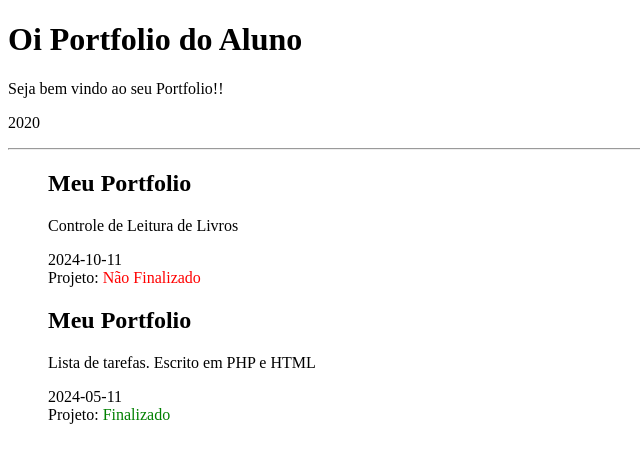
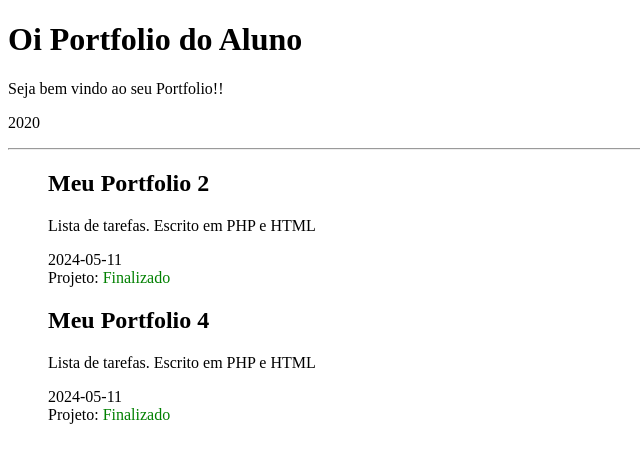
Before and after one commit to rocketseat-education/php-portfolio-dev, a PHP site: page / in a window 1280 px wide. Shown: the top 463 px of the page, without its empty margins (0-640 px from the left). Run offline with PHP 8.4, Linux system fonts and the light colour scheme.

Commit message:
O que são filtros

```diff
--- a/portifolio/index.php
+++ b/portifolio/index.php
@@ -27,15 +27,25 @@
 
         $projetos = [
             [
-
-                "titulo" => "Meu Portfolio",
+                "titulo" => "Meu Portfolio 1",
                 "finalizado" => true,
                 "data" => "2024-10-11",
                 "descricao" => "Controle de Leitura de Livros",
             ],
             [
-
-                "titulo" => "Meu Portfolio",
+                "titulo" => "Meu Portfolio 2",
+                "finalizado" => false,
+                "data" => "2024-05-11",
+                "descricao" => "Lista de tarefas. Escrito em PHP e HTML",
+            ],
+            [
+                "titulo" => "Meu Portfolio 3",
+                "finalizado" => true,
+                "data" => "2024-05-11",
+                "descricao" => "Lista de tarefas. Escrito em PHP e HTML",
+            ],
+            [
+                "titulo" => "Meu Portfolio 4",
                 "finalizado" => false,
                 "data" => "2024-05-11",
                 "descricao" => "Lista de tarefas. Escrito em PHP e HTML",
@@ -50,6 +60,21 @@
             return '<span style="color: red;">Não Finalizado</span>';
         }
 
+        function filtrarProjetos($listaDeProjetos, $finalizado = null){
+            if (is_null($finalizado)){
+                return $listaDeProjetos;
+            }
+
+            $filtrados = [];
+
+            foreach ($listaDeProjetos as $projeto) {
+                if($projeto['finalizado'] === $finalizado){
+                    $filtrados [] = $projeto;
+                }
+            }
+            return $filtrados;
+        }
+
     ?>
 
     <h1><?=$titulo?></h1>
@@ -60,7 +85,7 @@
 
     <hr/>
     <ul>
-        <?php foreach ($projetos as $projeto): ?>
+        <?php foreach (filtrarProjetos($projetos, false) as $projeto): ?>
             <?php if( ! ((2024 - $ano) > 2) ): ?>
                 style="background-color: burlywood;"
             <?php endif; ?>
```
